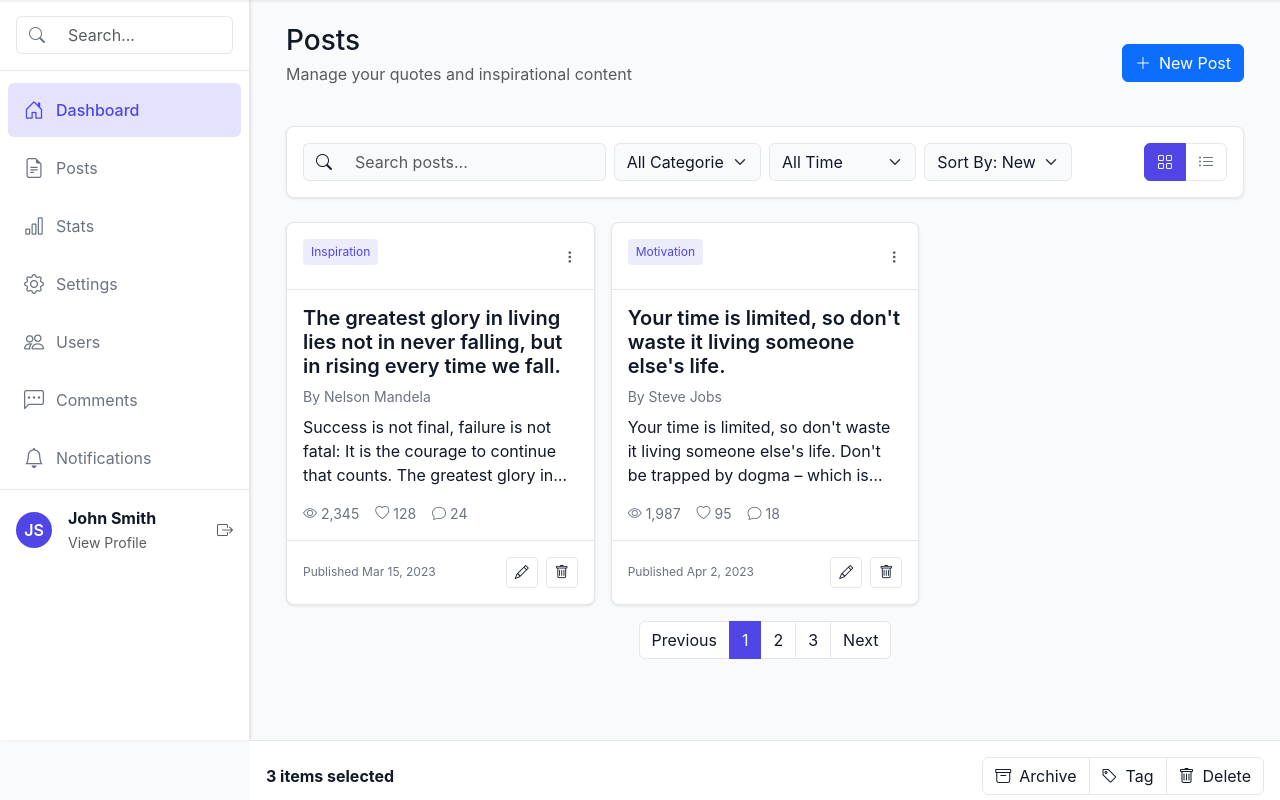
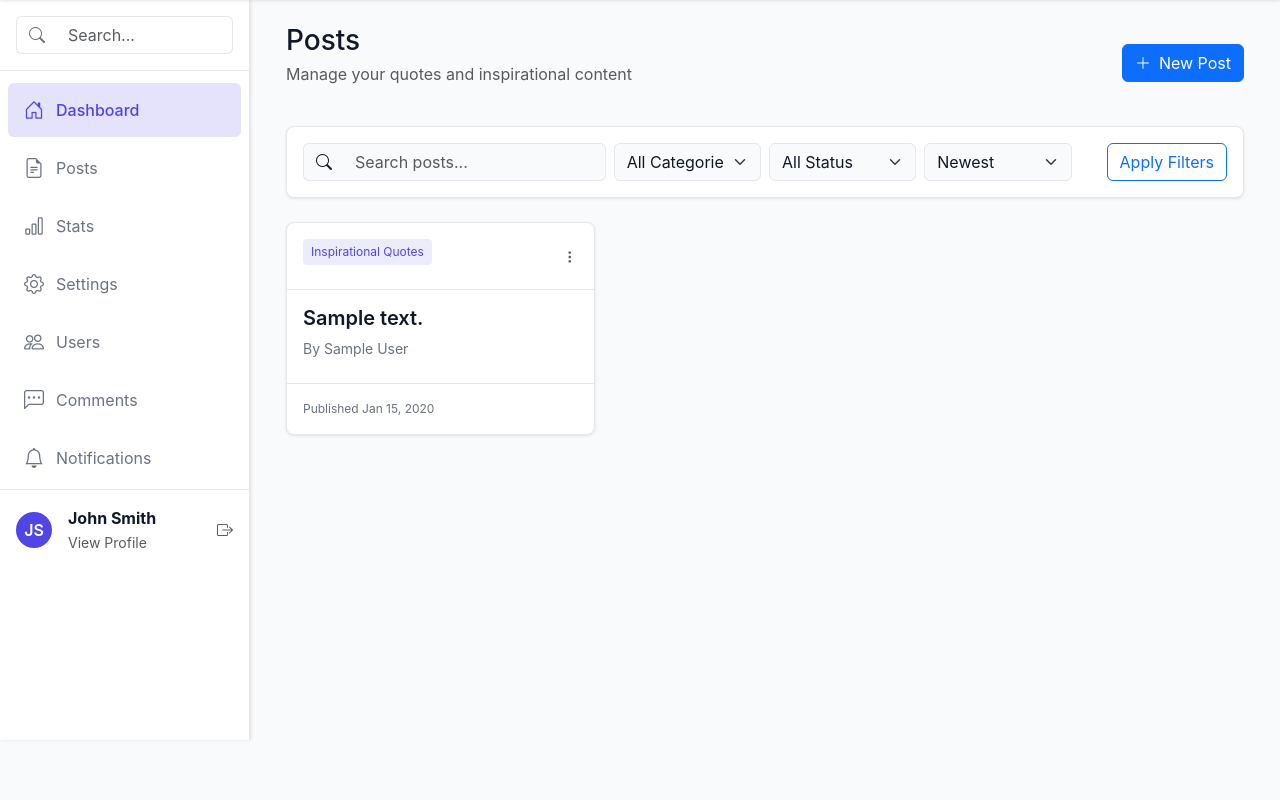
Before and after one commit to 1dev-hridoy/PublicQuote, a PHP site: page /dashboard/posts.php in a window 1280 px wide. Shown: the part 60-860 px from the top of the page. Run offline with PHP 8.4, Linux system fonts and the light colour scheme; the visitor is signed in with stand-in values (Sample User, id 1); data comes from the database, SQL or seed files in the repository; tables that the repository leaves empty hold one stand-in row (values such as "Sample post").

Commit message:
Add edit post functionality to the dashboard

```diff
--- a/dashboard/posts.php
+++ b/dashboard/posts.php
@@ -1,13 +1,71 @@
 <?php
+ob_start();
 session_start();
 include_once '../server/dbcon.php';
 include_once 'includes/header.php';
 include_once 'includes/navbar.php';
 include_once 'includes/sidebar.php';
+
+// Redirect if not logged in
+if (!isset($_SESSION['username'])) {
+    header("Location: sign-in.php");
+    exit;
+}
+
+$username = $_SESSION['username'];
+
+// Fetch quotes of the logged-in user
+$search = $_GET['search'] ?? '';
+$categoryFilter = $_GET['category'] ?? '';
+$statusFilter = $_GET['status'] ?? '';
+$orderBy = $_GET['order'] ?? 'created_at DESC';
+
+try {
+    $query = "SELECT quotes.*, category.name AS category_name
+              FROM quotes
+              JOIN category ON quotes.category_id = category.id
+              WHERE quotes.published_by = :username";
+
+    $params = ['username' => $username];
+
+    if (!empty($search)) {
+        $query .= " AND (quotes.quote_text LIKE :search OR quotes.author LIKE :search)";
+        $params['search'] = '%' . $search . '%';
+    }
+
+    if (!empty($categoryFilter)) {
+        $query .= " AND category.id = :category";
+        $params['category'] = $categoryFilter;
+    }
+
+    if (!empty($statusFilter)) {
+        $query .= " AND quotes.status = :status";
+        $params['status'] = $statusFilter;
+    }
+
+    $query .= " ORDER BY $orderBy";
+
+    $stmt = $pdo->prepare($query);
+    $stmt->execute($params);
+    $quotes = $stmt->fetchAll(PDO::FETCH_ASSOC);
+} catch (PDOException $e) {
+    $error = "Error fetching quotes: " . $e->getMessage();
+}
+
+// Handle delete request
+if ($_SERVER['REQUEST_METHOD'] === 'POST' && isset($_POST['delete_id'])) {
+    try {
+        $stmt = $pdo->prepare("DELETE FROM quotes WHERE id = :id AND published_by = :username");
+        $stmt->execute(['id' => $_POST['delete_id'], 'username' => $username]);
+        header("Location: posts.php");
+        exit;
+    } catch (PDOException $e) {
+        $error = "Error deleting quote: " . $e->getMessage();
+    }
+}
 ?>
 
 <link rel="stylesheet" href="../assets/css/dashboard/posts.css">
-
 
 <!-- Main Content -->
 <div class="main-content" id="main-content">
@@ -19,246 +77,144 @@ include_once 'includes/sidebar.php';
                 <p class="text-muted">Manage your quotes and inspirational content</p>
             </div>
             <div>
-          <button class="btn btn-primary">
+                <a href="add-new-post.php" class="btn btn-primary">
                     <i class="bi bi-plus-lg me-md-2"></i><span class="d-none d-md-inline">New Post</span>
-          </button>
+                </a>
             </div>
         </div>
 
         <!-- Filter Bar -->
-      <div class="filter-bar">
+        <form method="GET" class="filter-bar">
             <div class="row g-2 align-items-center">
                 <div class="col-12 col-md-4">
                     <div class="input-group">
                         <span class="input-group-text border-end-0"><i class="bi bi-search"></i></span>
-              <input type="text" class="form-control border-start-0" placeholder="Search posts...">
+                        <input type="text" class="form-control border-start-0" name="search" placeholder="Search posts..." value="<?php echo htmlspecialchars($search); ?>">
                     </div>
                 </div>
                 <div class="col-6 col-md-2">
-            <select class="form-select">
-              <option selected>All Categories</option>
-              <option>Inspiration</option>
-              <option>Motivation</option>
-              <option>Philosophy</option>
-              <option>Leadership</option>
-              <option>Dreams</option>
+                    <select class="form-select" name="category">
+                        <option value="">All Categories</option>
+                        <?php
+                        $categories = $pdo->query("SELECT * FROM category ORDER BY name")->fetchAll(PDO::FETCH_ASSOC);
+                        foreach ($categories as $category) {
+                            $selected = $categoryFilter == $category['id'] ? 'selected' : '';
+                            echo "<option value='{$category['id']}' $selected>{$category['name']}</option>";
+                        }
+                        ?>
                     </select>
                 </div>
                 <div class="col-6 col-md-2">
-            <select class="form-select">
-              <option selected>All Time</option>
-              <option>Today</option>
-              <option>This Week</option>
-              <option>This Month</option>
-              <option>This Year</option>
+                    <select class="form-select" name="status">
+                        <option value="">All Status</option>
+                        <option value="PUBLISHED" <?php echo $statusFilter == 'PUBLISHED' ? 'selected' : ''; ?>>Published</option>
+                        <option value="DRAFT" <?php echo $statusFilter == 'DRAFT' ? 'selected' : ''; ?>>Draft</option>
                     </select>
                 </div>
                 <div class="col-6 col-md-2">
-            <select class="form-select">
-              <option selected>Sort By: Newest</option>
-              <option>Sort By: Oldest</option>
-              <option>Sort By: Popular</option>
-              <option>Sort By: A-Z</option>
+                    <select class="form-select" name="order">
+                        <option value="created_at DESC" <?php echo $orderBy == 'created_at DESC' ? 'selected' : ''; ?>>Newest</option>
+                        <option value="created_at ASC" <?php echo $orderBy == 'created_at ASC' ? 'selected' : ''; ?>>Oldest</option>
                     </select>
                 </div>
                 <div class="col-6 col-md-2 d-flex justify-content-end">
-            <div class="btn-group view-toggle" role="group">
-              <button type="button" class="btn active" id="grid-view-btn">
-                <i class="bi bi-grid"></i>
+                    <button type="submit" class="btn btn-outline-primary">Apply Filters</button>
+                </div>
+            </div>
+        </form>
+
+        <!-- Grid View -->
+        <div id="grid-view">
+            <div class="row g-3 mb-4">
+                <?php if (!empty($quotes)): ?>
+                    <?php foreach ($quotes as $quote): ?>
+                        <div class="col-12 col-md-6 col-xl-4 post-card-container">
+                            <div class="post-card">
+                                <div class="post-card-header">
+                                    <span class="post-card-category"><?php echo htmlspecialchars($quote['category_name']); ?></span>
+                                    <div class="dropdown">
+                                        <button class="btn btn-sm btn-link text-muted p-0" type="button" data-bs-toggle="dropdown">
+                                            <i class="bi bi-three-dots-vertical"></i>
                                         </button>
-              <button type="button" class="btn" id="list-view-btn">
-                <i class="bi bi-list-ul"></i>
+                                        <ul class="dropdown-menu dropdown-menu-end">
+                                            <li><a class="dropdown-item" href="#" data-bs-toggle="modal" data-bs-target="#viewModal<?php echo $quote['id']; ?>"><i class="bi bi-eye me-2"></i>View</a></li>
+                                            <li><a class="dropdown-item" href="edit-post.php?id=<?php echo $quote['id']; ?>"><i class="bi bi-pencil me-2"></i>Edit</a></li>
+                                            <li><hr class="dropdown-divider"></li>
+                                            <li>
+                                                <button class="dropdown-item text-danger" data-bs-toggle="modal" data-bs-target="#deleteModal<?php echo $quote['id']; ?>">
+                                                    <i class="bi bi-trash me-2"></i>Delete
                                                 </button>
+                                            </li>
+                                        </ul>
+                                    </div>
+                                </div>
+                                <div class="post-card-body">
+                                    <h5 class="post-card-title"><?php echo htmlspecialchars($quote['quote_text']); ?></h5>
+                                    <p class="post-card-author">By <?php echo htmlspecialchars($quote['author']); ?></p>
+                                </div>
+                                <div class="post-card-footer">
+                                    <span class="post-card-date">Published <?php echo date('M d, Y', strtotime($quote['created_at'])); ?></span>
+                                </div>
+                            </div>
+                        </div>
+
+                        <!-- View Quote Modal -->
+                        <div class="modal fade" id="viewModal<?php echo $quote['id']; ?>" tabindex="-1" aria-hidden="true">
+                            <div class="modal-dialog modal-dialog-centered">
+                                <div class="modal-content">
+                                    <div class="modal-header">
+                                        <h5 class="modal-title">Quote Details</h5>
+                                        <button type="button" class="btn-close" data-bs-dismiss="modal" aria-label="Close"></button>
+                                    </div>
+                                    <div class="modal-body">
+                                        <p><strong>Quote:</strong> <?php echo htmlspecialchars($quote['quote_text']); ?></p>
+                                        <p><strong>Author:</strong> <?php echo htmlspecialchars($quote['author']); ?></p>
+                                        <p><strong>Category:</strong> <?php echo htmlspecialchars($quote['category_name']); ?></p>
+                                        <p><strong>Status:</strong> <?php echo htmlspecialchars($quote['status']); ?></p>
+                                        <p><strong>Tags:</strong> <?php echo htmlspecialchars($quote['tags'] ?? 'N/A'); ?></p>
+                                        <p><strong>Source:</strong> <?php echo htmlspecialchars($quote['source'] ?? 'N/A'); ?></p>
+                                        <p><strong>Context:</strong> <?php echo htmlspecialchars($quote['context'] ?? 'N/A'); ?></p>
+                                        <p><strong>Published By:</strong> <?php echo htmlspecialchars($quote['published_by']); ?></p>
+                                        <p><strong>Created At:</strong> <?php echo date('M d, Y H:i', strtotime($quote['created_at'])); ?></p>
+                                    </div>
+                                    <div class="modal-footer">
+                                        <button type="button" class="btn btn-secondary" data-bs-dismiss="modal">Close</button>
                                     </div>
                                 </div>
                             </div>
                         </div>
 
-      <!-- Grid View -->
-      <div id="grid-view">
-        <div class="row g-3 mb-4">
-          <!-- Post 1 -->
-          <div class="col-12 col-md-6 col-xl-4 post-card-container">
-            <input type="checkbox" class="form-check-input post-card-checkbox" id="post1">
-            <div class="post-card">
-              <div class="post-card-header">
-                <span class="post-card-category">Inspiration</span>
-                <div class="dropdown">
-                  <button class="btn btn-sm btn-link text-muted p-0" type="button" data-bs-toggle="dropdown">
-                    <i class="bi bi-three-dots-vertical"></i>
-                  </button>
-                  <ul class="dropdown-menu dropdown-menu-end">
-                    <li><a class="dropdown-item" href="#"><i class="bi bi-pencil me-2"></i>Edit</a></li>
-                    <li><a class="dropdown-item" href="#"><i class="bi bi-eye me-2"></i>View</a></li>
-                    <li><a class="dropdown-item" href="#"><i class="bi bi-share me-2"></i>Share</a></li>
-                    <li><hr class="dropdown-divider"></li>
-                    <li><a class="dropdown-item text-danger" href="#"><i class="bi bi-trash me-2"></i>Delete</a></li>
-                  </ul>
+                        <!-- Delete Confirmation Modal -->
+                        <div class="modal fade" id="deleteModal<?php echo $quote['id']; ?>" tabindex="-1" aria-hidden="true">
+                            <div class="modal-dialog modal-dialog-centered">
+                                <div class="modal-content">
+                                    <div class="modal-header">
+                                        <h5 class="modal-title">Confirm Delete</h5>
+                                        <button type="button" class="btn-close" data-bs-dismiss="modal" aria-label="Close"></button>
+                                    </div>
+                                    <div class="modal-body">
+                                        Are you sure you want to delete this quote?
+                                    </div>
+                                    <div class="modal-footer">
+                                        <form method="POST" action="">
+                                            <input type="hidden" name="delete_id" value="<?php echo $quote['id']; ?>">
+                                            <button type="button" class="btn btn-secondary" data-bs-dismiss="modal">Cancel</button>
+                                            <button type="submit" class="btn btn-danger">Delete</button>
+                                        </form>
                                     </div>
                                 </div>
-              <div class="post-card-body">
-                <h5 class="post-card-title">The greatest glory in living lies not in never falling, but in rising every time we fall.</h5>
-                <p class="post-card-author">By Nelson Mandela</p>
-                <p class="post-card-content">Success is not final, failure is not fatal: It is the courage to continue that counts. The greatest glory in living lies not in never falling, but in rising every time we fall.</p>
-                <div class="post-card-stats">
-                  <span><i class="bi bi-eye"></i>2,345</span>
-                  <span><i class="bi bi-heart"></i>128</span>
-                  <span><i class="bi bi-chat"></i>24</span>
                             </div>
                         </div>
-              <div class="post-card-footer">
-                <span class="post-card-date">Published Mar 15, 2023</span>
-                <div class="post-card-actions">
-                  <button class="btn btn-sm btn-outline-secondary"><i class="bi bi-pencil"></i></button>
-                  <button class="btn btn-sm btn-outline-danger"><i class="bi bi-trash"></i></button>
+                    <?php endforeach; ?>
+                <?php else: ?>
+                    <p class="text-muted">No quotes found.</p>
+                <?php endif; ?>
             </div>
         </div>
     </div>
 </div>
 
-          <!-- Post 2 -->
-          <div class="col-12 col-md-6 col-xl-4 post-card-container">
-            <input type="checkbox" class="form-check-input post-card-checkbox" id="post2">
-            <div class="post-card">
-              <div class="post-card-header">
-                <span class="post-card-category">Motivation</span>
-                <div class="dropdown">
-                  <button class="btn btn-sm btn-link text-muted p-0" type="button" data-bs-toggle="dropdown">
-                    <i class="bi bi-three-dots-vertical"></i>
-                  </button>
-                  <ul class="dropdown-menu dropdown-menu-end">
-                    <li><a class="dropdown-item" href="#"><i class="bi bi-pencil me-2"></i>Edit</a></li>
-                    <li><a class="dropdown-item" href="#"><i class="bi bi-eye me-2"></i>View</a></li>
-                    <li><a class="dropdown-item" href="#"><i class="bi bi-share me-2"></i>Share</a></li>
-                    <li><hr class="dropdown-divider"></li>
-                    <li><a class="dropdown-item text-danger" href="#"><i class="bi bi-trash me-2"></i>Delete</a></li>
-                  </ul>
-                </div>
-              </div>
-              <div class="post-card-body">
-                <h5 class="post-card-title">Your time is limited, so don't waste it living someone else's life.</h5>
-                <p class="post-card-author">By Steve Jobs</p>
-                <p class="post-card-content">Your time is limited, so don't waste it living someone else's life. Don't be trapped by dogma – which is living with the results of other people's thinking.</p>
-                <div class="post-card-stats">
-                  <span><i class="bi bi-eye"></i>1,987</span>
-                  <span><i class="bi bi-heart"></i>95</span>
-                  <span><i class="bi bi-chat"></i>18</span>
-                </div>
-              </div>
-              <div class="post-card-footer">
-                <span class="post-card-date">Published Apr 2, 2023</span>
-                <div class="post-card-actions">
-                  <button class="btn btn-sm btn-outline-secondary"><i class="bi bi-pencil"></i></button>
-                  <button class="btn btn-sm btn-outline-danger"><i class="bi bi-trash"></i></button>
-                </div>
-              </div>
-            </div>
-          </div>
-
-      <!-- List View (Hidden by default) -->
-      <div id="list-view" style="display: none;">
-        <div class="mb-4">
-          <!-- Post 1 -->
-          <div class="post-list-item">
-            <input type="checkbox" class="form-check-input post-list-checkbox" id="list-post1">
-            <div class="post-list-content">
-              <div class="row">
-                <div class="col-12 col-lg-6">
-                  <h5 class="post-card-title">The greatest glory in living lies not in never falling, but in rising every time we fall.</h5>
-                  <p class="post-card-author">By Nelson Mandela</p>
-                  <span class="post-card-category">Inspiration</span>
-                </div>
-                <div class="col-12 col-lg-3">
-                  <div class="post-card-stats mb-2">
-                    <span class="me-3"><i class="bi bi-eye"></i> 2,345</span>
-                    <span class="me-3"><i class="bi bi-heart"></i> 128</span>
-                    <span><i class="bi bi-chat"></i> 24</span>
-                  </div>
-                  <span class="post-card-date">Published Mar 15, 2023</span>
-                </div>
-                <div class="col-12 col-lg-3 d-flex align-items-center justify-content-lg-end mt-2 mt-lg-0">
-                  <div class="btn-group">
-                    <button class="btn btn-sm btn-outline-secondary"><i class="bi bi-eye"></i></button>
-                    <button class="btn btn-sm btn-outline-secondary"><i class="bi bi-pencil"></i></button>
-                    <button class="btn btn-sm btn-outline-danger"><i class="bi bi-trash"></i></button>
-                  </div>
-                </div>
-              </div>
-            </div>
-          </div>
-
-          <!-- Post 2 -->
-          <div class="post-list-item">
-            <input type="checkbox" class="form-check-input post-list-checkbox" id="list-post2">
-            <div class="post-list-content">
-              <div class="row">
-                <div class="col-12 col-lg-6">
-                  <h5 class="post-card-title">Your time is limited, so don't waste it living someone else's life.</h5>
-                  <p class="post-card-author">By Steve Jobs</p>
-                  <span class="post-card-category">Motivation</span>
-                </div>
-                <div class="col-12 col-lg-3">
-                  <div class="post-card-stats mb-2">
-                    <span class="me-3"><i class="bi bi-eye"></i> 1,987</span>
-                    <span class="me-3"><i class="bi bi-heart"></i> 95</span>
-                    <span><i class="bi bi-chat"></i> 18</span>
-                  </div>
-                  <span class="post-card-date">Published Apr 2, 2023</span>
-                </div>
-                <div class="col-12 col-lg-3 d-flex align-items-center justify-content-lg-end mt-2 mt-lg-0">
-                  <div class="btn-group">
-                    <button class="btn btn-sm btn-outline-secondary"><i class="bi bi-eye"></i></button>
-                    <button class="btn btn-sm btn-outline-secondary"><i class="bi bi-pencil"></i></button>
-                    <button class="btn btn-sm btn-outline-danger"><i class="bi bi-trash"></i></button>
-                  </div>
-                </div>
-              </div>
-            </div>
-          </div>
-
-          <!-- More list items... -->
-          <!-- Posts 3-6 would follow the same pattern -->
-        </div>
-      </div>
-
-      <!-- Pagination -->
-      <nav aria-label="Page navigation">
-        <ul class="pagination justify-content-center">
-          <li class="page-item disabled">
-            <a class="page-link" href="#" tabindex="-1" aria-disabled="true">Previous</a>
-          </li>
-          <li class="page-item active"><a class="page-link" href="#">1</a></li>
-          <li class="page-item"><a class="page-link" href="#">2</a></li>
-          <li class="page-item"><a class="page-link" href="#">3</a></li>
-          <li class="page-item">
-            <a class="page-link" href="#">Next</a>
-          </li>
-        </ul>
-      </nav>
-    </div>
-  </div>
-
-  <!-- Bulk Actions Bar -->
-  <div class="bulk-actions" id="bulk-actions">
-    <div>
-      <span class="fw-bold">3 items selected</span>
-    </div>
-    <div class="btn-group">
-      <button class="btn btn-outline-secondary">
-        <i class="bi bi-archive me-md-2"></i><span class="d-none d-md-inline">Archive</span>
-      </button>
-      <button class="btn btn-outline-secondary">
-        <i class="bi bi-tag me-md-2"></i><span class="d-none d-md-inline">Tag</span>
-      </button>
-      <button class="btn btn-outline-danger">
-        <i class="bi bi-trash me-md-2"></i><span class="d-none d-md-inline">Delete</span>
-      </button>
-    </div>
-  </div>
-
-
 <script src="../assets/js/posts.js"></script>
-
 
 <?php
 include_once 'includes/footer.php';
```
Also changed, not shown: dashboard/edit-post.php (added). Lines whose indentation alone changed are shown as unchanged.
